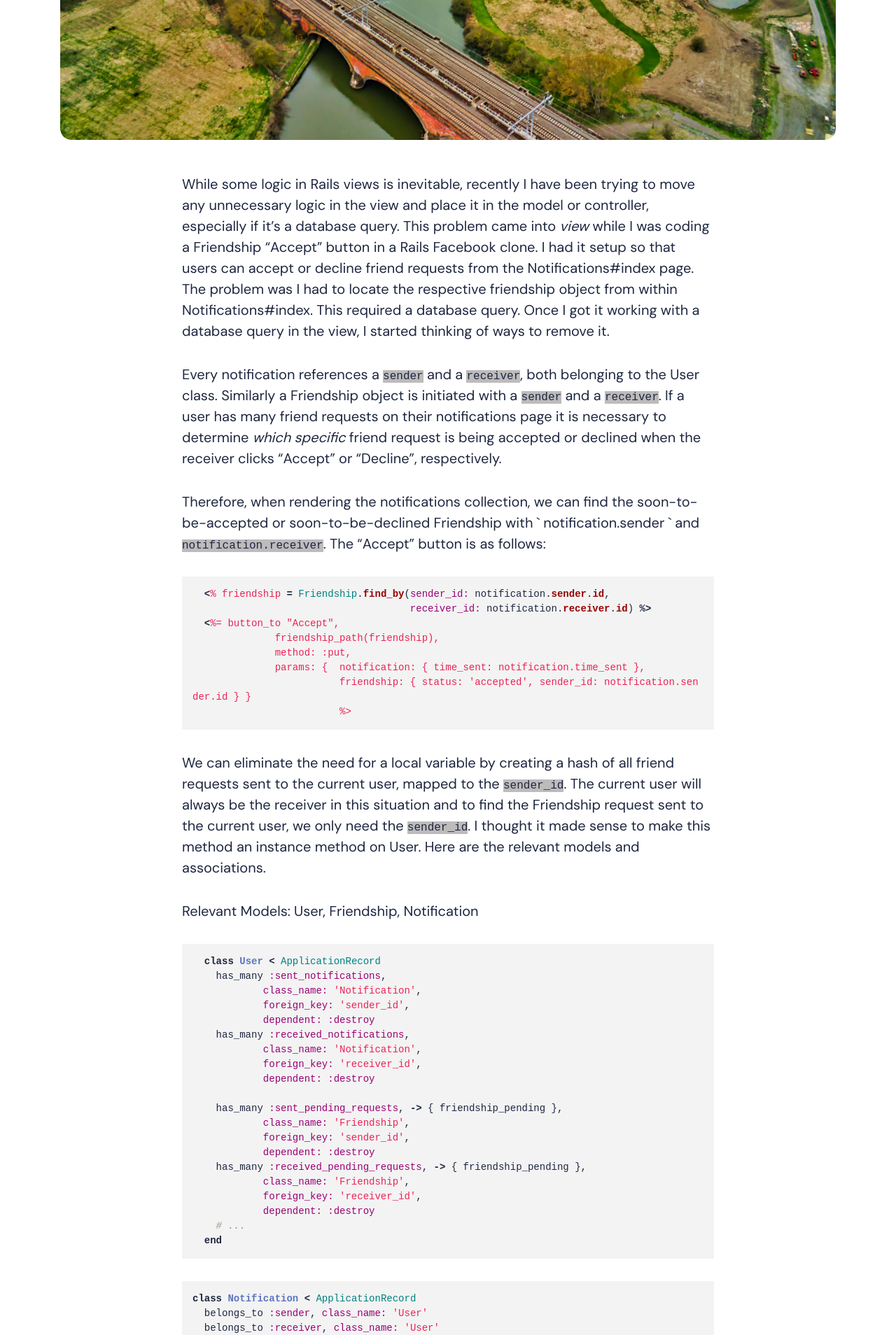
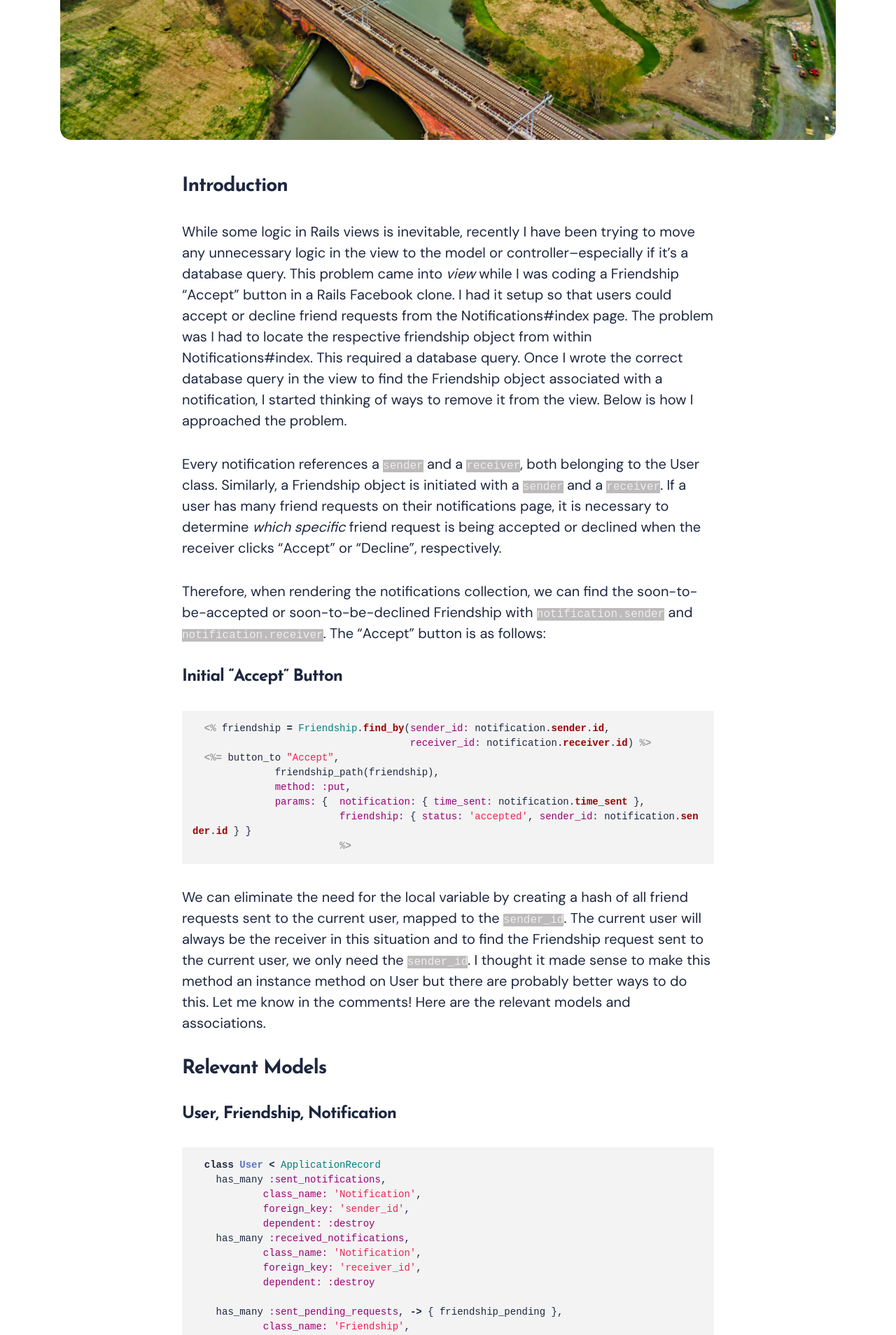
Before and after one commit to joe-mccann-dev/portfolio, a Jekyll site: the page built from _posts/2021-12-22-removing-logic-from-rails-view.md, in a window 1280 px wide. Shown: the part 972-2880 px from the top of the page at 70% size. Built offline with Jekyll 4.4.1, drawn with Linux system fonts in a browser that asks for light colours; nearby versions of some CDN libraries; some of the changed text lies outside the part shown.

Commit message:
Make embedded code tag more readable. Grammar and formatting changes to blog post.

```diff
--- a/_posts/2021-12-22-removing-logic-from-rails-view.md
+++ b/_posts/2021-12-22-removing-logic-from-rails-view.md
@@ -6,15 +6,19 @@ image:  '/images/unsplash-rails-aerial.jpg'
 tags:   [rails, views]
 ---
 
-While some logic in Rails views is inevitable, recently I have been trying to move any unnecessary logic in the view and place it in the model or controller, especially if it's a database query. This problem came into *view* while I was coding a Friendship "Accept" button in a Rails Facebook clone.
-I had it setup so that users can accept or decline friend requests from the Notifications#index page. The problem was I had to locate the respective friendship object from within Notifications#index. This required a database query. Once I got it working with a database query in the view, I started thinking of ways to remove it.
+## Introduction
 
-Every notification references a `sender` and a `receiver`, both belonging to the User class. Similarly a Friendship object is initiated with a `sender` and a `receiver`. If a user has many friend requests on their notifications page it is necessary to determine *which specific* friend request is being accepted or declined when the receiver clicks "Accept" or "Decline", respectively.
+While some logic in Rails views is inevitable, recently I have been trying to move any unnecessary logic in the view to the model or controller--especially if it's a database query. This problem came into *view* while I was coding a Friendship "Accept" button in a Rails Facebook clone.
+I had it setup so that users could accept or decline friend requests from the Notifications#index page. The problem was I had to locate the respective friendship object from within Notifications#index. This required a database query. Once I wrote the correct database query in the view to find the Friendship object associated with a notification, I started thinking of ways to remove it from the view. Below is how I approached the problem.
 
-Therefore, when rendering the notifications collection, we can find the soon-to-be-accepted or soon-to-be-declined Friendship with ` notification.sender ` and
+Every notification references a `sender` and a `receiver`, both belonging to the User class. Similarly, a Friendship object is initiated with a `sender` and a `receiver`. If a user has many friend requests on their notifications page, it is necessary to determine *which specific* friend request is being accepted or declined when the receiver clicks "Accept" or "Decline", respectively.
+
+Therefore, when rendering the notifications collection, we can find the soon-to-be-accepted or soon-to-be-declined Friendship with `notification.sender` and
 `notification.receiver`. The "Accept" button is as follows:
 
-{% highlight ruby %}
+### Initial "Accept" Button
+
+{% highlight erb %}
   <% friendship = Friendship.find_by(sender_id: notification.sender.id,
                                      receiver_id: notification.receiver.id) %>
   <%= button_to "Accept",
@@ -25,9 +29,11 @@ Therefore, when rendering the notifications collection, we can find the soon-to-
                          %>
 {% endhighlight %}
 
-We can eliminate the need for a local variable by creating a hash of all friend requests sent to the current user, mapped to the `sender_id`. The current user will always be the receiver in this situation and to find the Friendship request sent to the current user, we only need the `sender_id`. I thought it made sense to make this method an instance method on User. Here are the relevant models and associations.
+We can eliminate the need for the local variable by creating a hash of all friend requests sent to the current user, mapped to the `sender_id`. The current user will always be the receiver in this situation and to find the Friendship request sent to the current user, we only need the `sender_id`. I thought it made sense to make this method an instance method on User but there are probably better ways to do this. Let me know in the comments! Here are the relevant models and associations.
 
-Relevant Models: User, Friendship, Notification
+## Relevant Models
+
+### User, Friendship, Notification
 
 {% highlight ruby %}
   class User < ApplicationRecord
@@ -115,7 +121,9 @@ The good thing about doing it this way is that the controller can now request th
 Finally, we can return to our "Accept" button which has access to the current notification being rendered.
 Note the absence of the `friendship` local variable:
 
-{% highlight ruby %}
+### Final "Accept" Button
+
+{% highlight erb %}
   <%= button_to "Accept",
               # accessing @friendships as declared in NotificationsController
               friendship_path(@friendships[notification.sender.id]),
@@ -125,8 +133,12 @@ Note the absence of the `friendship` local variable:
                          %>
 {% endhighlight %}
 
-Another added benefit is improved readability. Which friendship are we updating? The one the sender of a notification requested -->
+## Conclusion
+
+Another added benefit of this approach is improved readability. Which friendship are we updating? The one the sender of a notification requested -->
 `friendship_path(@friendships[notification.sender.id])`. This is arguably more expressive than `friendship_path(friendship)`, because it provides the context in which we are searching for a Friendship object.
+
+Balancing responsibilities between the Model, View, and Controller is sometimes challenging, but making your way towards a solution piece by piece can be very educational and rewarding.
 
 This was my first blog post. Thank you so much for reading. Having finished it I realize the benefit it has in regards to understanding. I hope to write more posts in the near future.
 
--- a/_sass/4-layouts/_post.scss
+++ b/_sass/4-layouts/_post.scss
@@ -31,6 +31,7 @@
 
   p code {
     font-size: 1rem;
+    color: #eee;
     background-color: rgba(129, 125, 125, 0.521);
   }
 }
```
